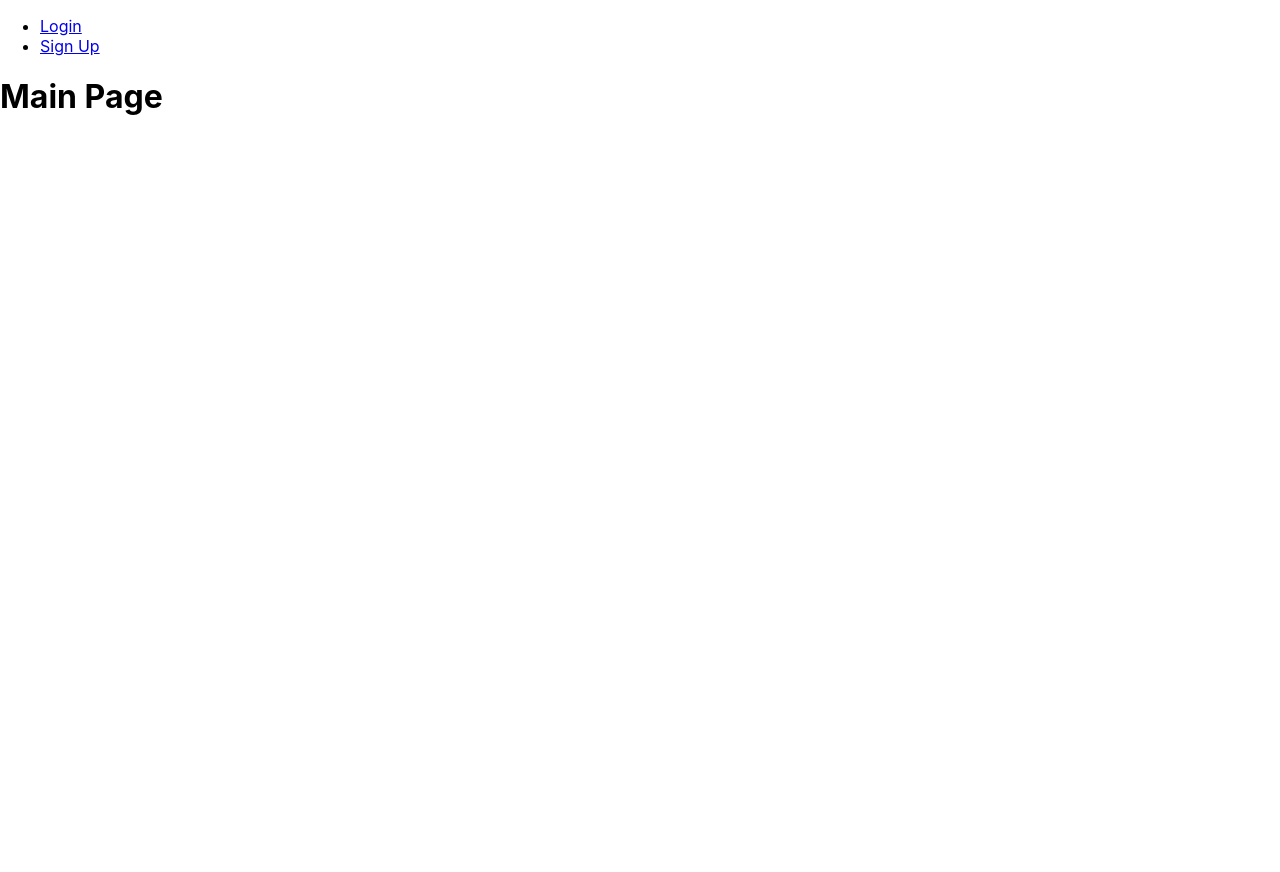
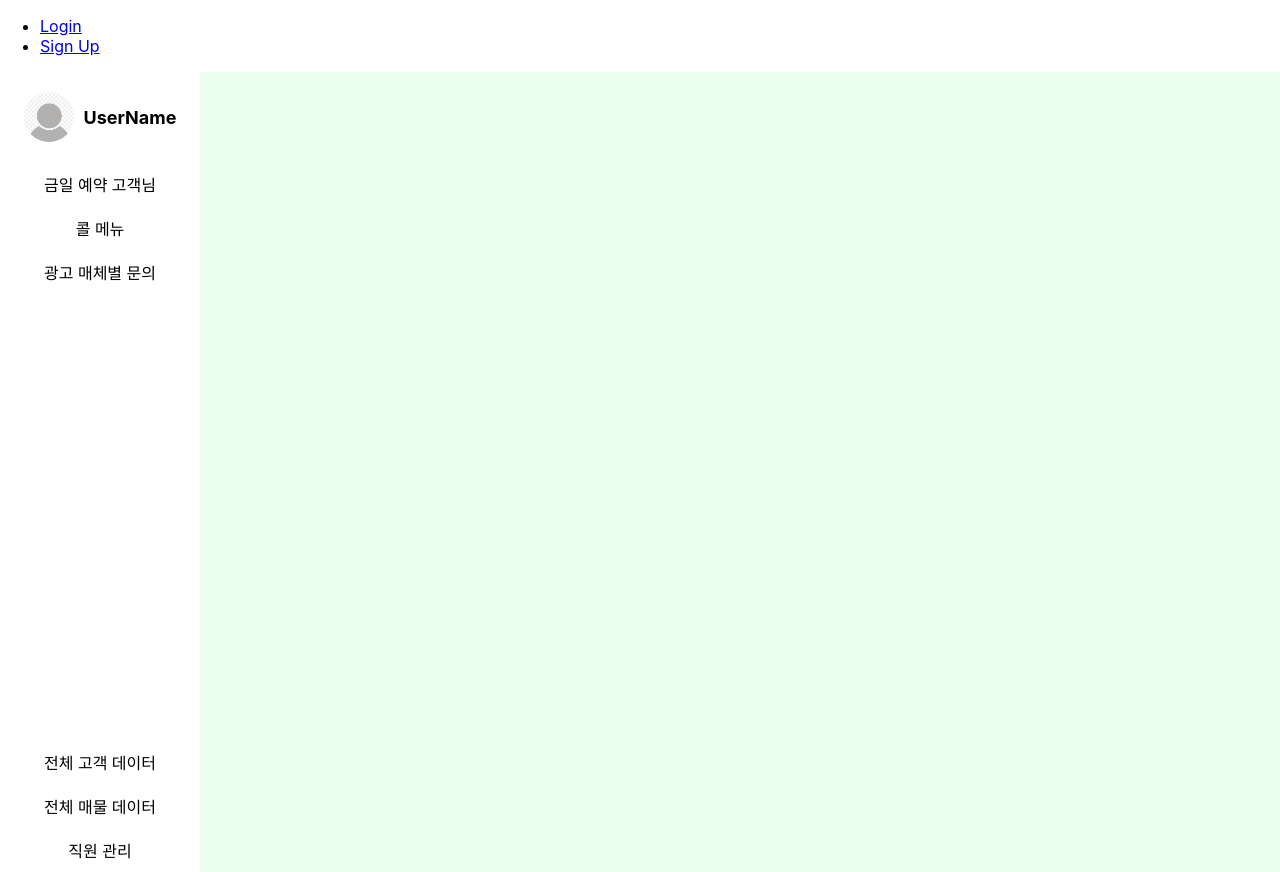
Before and after one commit to 2024-1-Ajou-DB-Team13/db_main, a React (Create React App) app: page /main in a window 1280 px wide. Before the commit the page ends 800 px from the top, so only its background shows below. Built offline with nearby package versions, Linux system fonts and the light colour scheme.

Commit message:
Feat: Main Page Layout

```diff
--- a/src/App.js
+++ b/src/App.js
@@ -21,7 +21,7 @@ function App() {
         <Routes>
           <Route path="/" element={<LoginPage />} />
           <Route path="/signup" element={<SignUpPage />} />
-          <Route path="/main" element={<MainPage />} />
+          <Route path="/main/*" element={<MainPage />} />
         </Routes>
       </div>
     </Router>
--- a/src/MainPage.js
+++ b/src/MainPage.js
@@ -1,7 +1,85 @@
 import React from 'react';
+import styled from 'styled-components';
+import {Route, Routes, NavLink } from 'react-router-dom';
+
+import Reservations from './MainPageComponents/Reservations';
+import Calls from './MainPageComponents/Calls';
+import Inquiries from './MainPageComponents/Inquiries';
+import CustomerData from './MainPageComponents/CustomerData';
+import PropertyData from './MainPageComponents/PropertyData';
+import EmployeeManagement from './MainPageComponents/EmployeeManagerment';
+import UserDisplayComponent from './SideBarComponents/UserDisplay';
+
+const MainPageContainer = styled.div`
+  display: flex;
+  height: 100vh;
+`;
+
+//dcfdba
+const Navigation = styled.div`
+  width: 200px;
+  background-color: #ffffff;
+  padding: 0;
+  display: flex;
+  flex-direction: column;
+  align-items: center;
+`;
+
+const Content = styled.div`
+  flex-grow: 1;
+  background-color: #ecffef;
+  padding: 20px;
+`;
+
+const NavButton = styled(NavLink)`
+  width: 100%;
+  padding: 10px 0;
+  text-align: center;
+  background-color: #ffffff;
+  text-decoration: none;
+  color: black;
+  border: none;
+  display: block;
+
+  &:hover, &.active {
+    background-color: #73D116;
+    color: white;
+  }
+`;
+
+const AdminMenu = styled.div`
+  margin-top: auto;
+  width: 100%;
+`;
 
 function MainPage() {
-  return <h1>Main Page</h1>
+  const userName = "UserName";
+
+  return (
+    <MainPageContainer>
+      <Navigation>
+        <UserDisplayComponent userName={userName}/>
+        <NavButton to="/main/reservations">금일 예약 고객님</NavButton>
+        <NavButton to="/main/calls">콜 메뉴</NavButton>
+        <NavButton to="/main/inquiries">광고 매체별 문의</NavButton>
+        <AdminMenu>
+          <NavButton to="/main/customer-data">전체 고객 데이터</NavButton>
+          <NavButton to="/main/property-data">전체 매물 데이터</NavButton>
+          <NavButton to="/main/employee-management">직원 관리</NavButton>
+        </AdminMenu>
+      </Navigation>
+      <Content>
+        <Routes>
+          <Route path="reservations" element={<Reservations />} />
+          <Route path="calls" element={<Calls />} />
+          <Route path="inquiries" element={<Inquiries />} />
+          <Route path="customer-data" element={<CustomerData />} />
+          <Route path="property-data" element={<PropertyData />} />
+          <Route path="employee-management" element={<EmployeeManagement />} />
+        </Routes>
+      </Content>
+    </MainPageContainer>
+  );
 }
 
 export default MainPage;
--- /dev/null
+++ b/src/MainPageComponents/Calls.js
@@ -0,0 +1,7 @@
+import React from 'react';
+
+function Calls() {
+  return <div>Calls Page</div>;
+}
+
+export default Calls;
--- /dev/null
+++ b/src/MainPageComponents/CustomerData.js
@@ -0,0 +1,7 @@
+import React from 'react';
+
+function CustomerData() {
+  return <div>Customer Data Page</div>;
+}
+
+export default CustomerData;
--- /dev/null
+++ b/src/MainPageComponents/EmployeeManagerment.js
@@ -0,0 +1,7 @@
+import React from 'react';
+
+function EmployeeManagement() {
+  return <div>Employee Management Page</div>;
+}
+
+export default EmployeeManagement;
--- /dev/null
+++ b/src/MainPageComponents/Inquiries.js
@@ -0,0 +1,7 @@
+import React from 'react';
+
+function Inquiries() {
+  return <div>Inquiries Page</div>;
+}
+
+export default Inquiries;
--- /dev/null
+++ b/src/MainPageComponents/PropertyData.js
@@ -0,0 +1,7 @@
+import React from 'react';
+
+function PropertyData() {
+  return <div>Property Data Page</div>;
+}
+
+export default PropertyData;
--- /dev/null
+++ b/src/MainPageComponents/Reservations.js
@@ -0,0 +1,7 @@
+import React from "react";
+
+function Reservations() {
+    return <div>Reservations Page</div>
+}
+
+export default Reservations;
--- /dev/null
+++ b/src/SideBarComponents/UserDisplay.js
@@ -0,0 +1,29 @@
+import React from "react";
+import styled from "styled-components";
+import userImage from './user_image.png';
+
+const UserDisplay = styled.div`
+    display: flex;
+    align-items: center;
+    margin: 20px;
+    font-size: 18px;
+    font-weight: bold;
+`;
+
+const UserImage = styled.img`
+    width: 50px;
+    height: 50px;
+    border-radius: 50%;
+    margin-right: 10px;
+`;
+
+function UserDisplayComponent({ userName }) {
+    return (
+        <UserDisplay>
+            <UserImage src={userImage} alt="User" />
+            {userName}
+        </UserDisplay>
+    );
+}
+
+export default UserDisplayComponent;
```
Also changed, not shown: src/SideBarComponents/user_image.png (added), 1 other file (tests, documents, lock files or other folders).
